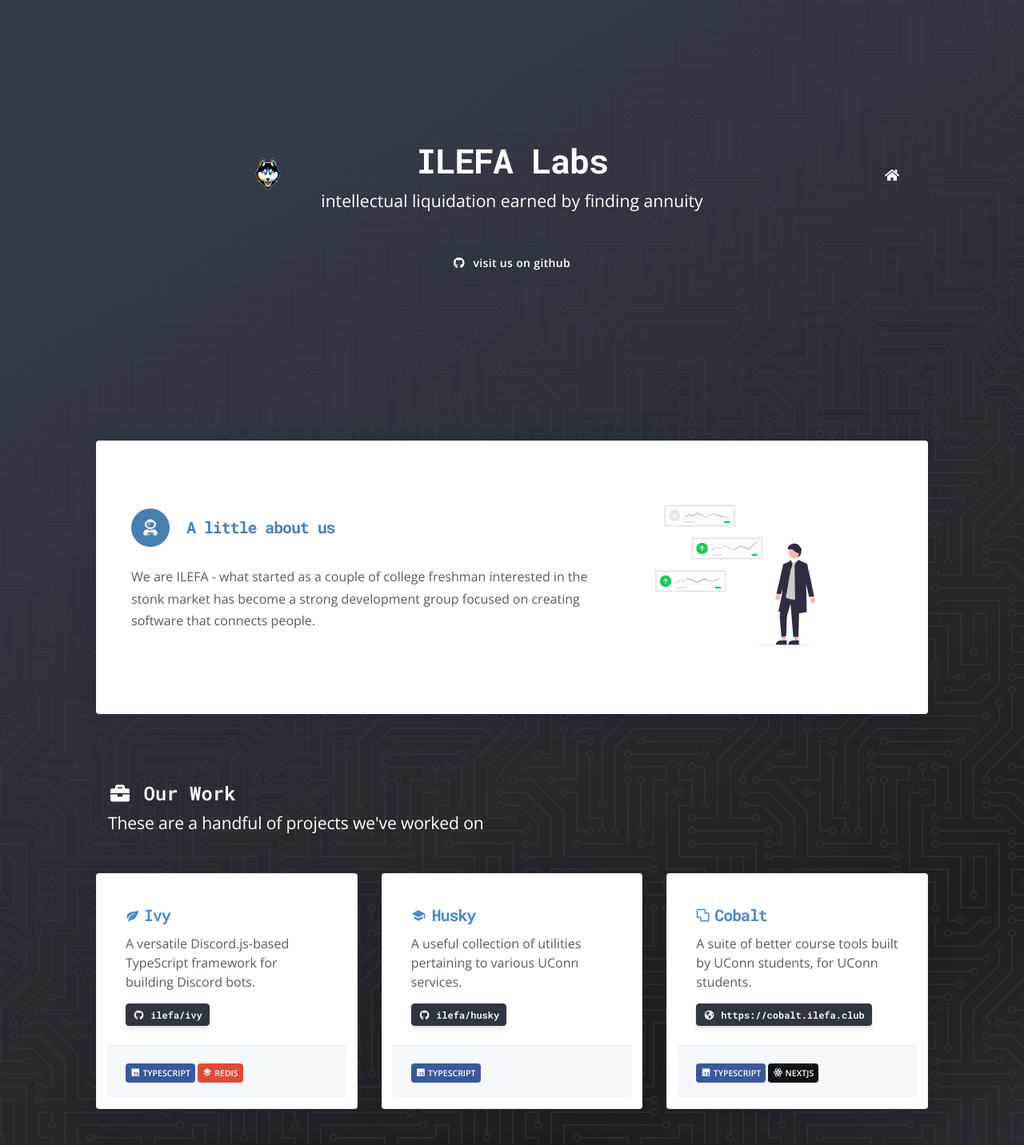
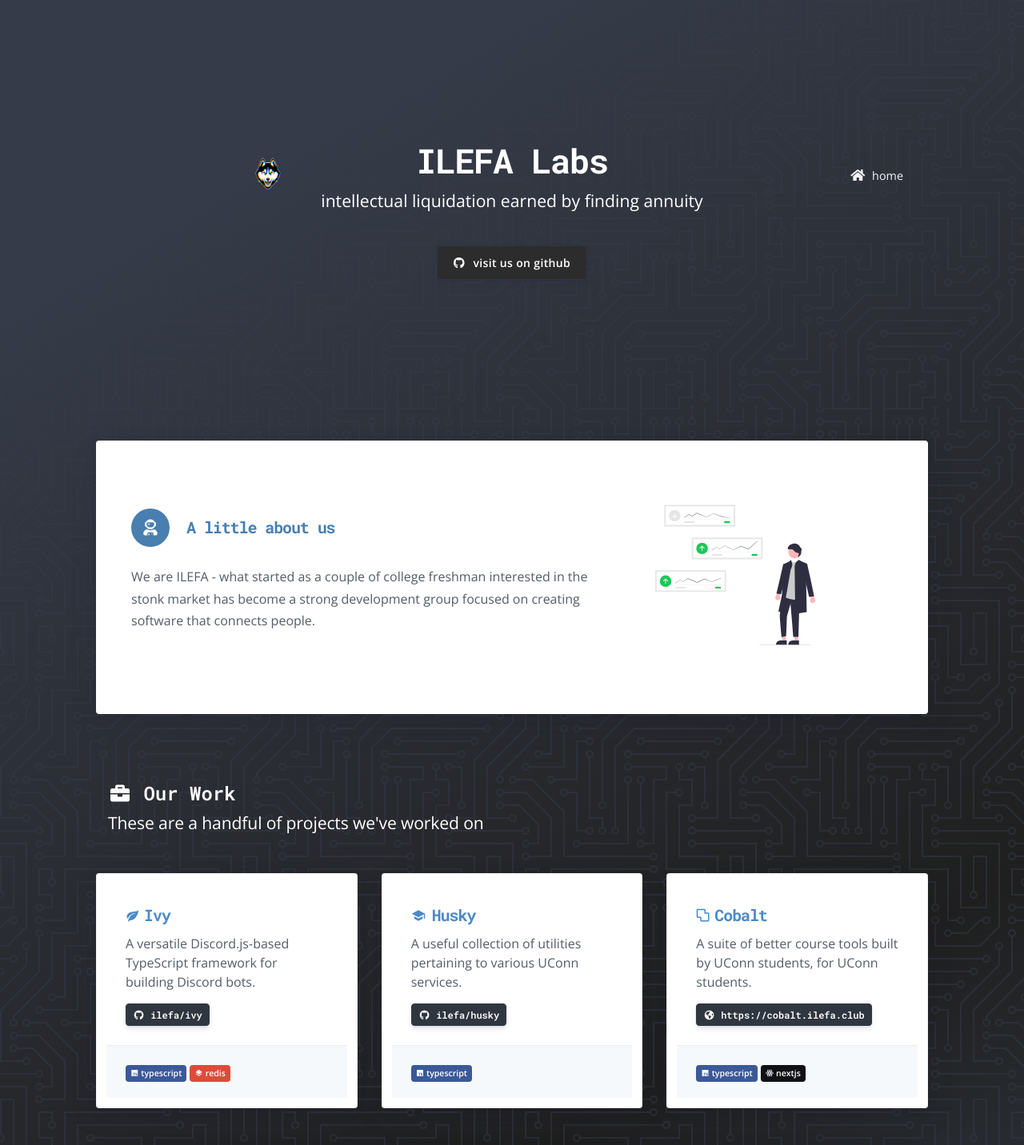
Before and after one commit to ilefa/web, a Next.js app: page / in a window 1280 px wide. Shown: the top 1432 px of the page at 80% size. Built offline with nearby package versions, Linux system fonts and the light colour scheme; no server answers.

Commit message:
Minor refactoring + changes

```diff
--- a/components/Nav.tsx
+++ b/components/Nav.tsx
@@ -55,7 +55,7 @@ export const Nav = () => {
                             <div className="row">
                                 <div className="col-6 collapse-brand">
                                     <Link href="/">
-                                    <a className={`navbar-collapse-title text-success ${styles.navBrandMobileText}`}>
+                                    <a className={`navbar-collapse-title text-primary ${styles.navBrandMobileText}`}>
                                         ILEFA Labs
                                     </a>
                                     </Link>
@@ -74,7 +74,7 @@ export const Nav = () => {
                                     <li className="nav-item" key={element.key}>
                                         <Link href={element.href}>
                                             <a className={`nav-link ${styles.navLink}`}>
-                                                <i className={`${element.icon} fa-fw`}></i> {/*element.name ?? ''*/}
+                                                <i className={`${element.icon} fa-fw`}></i> {element.name}
                                             </a>
                                         </Link>
                                     </li>
--- a/components/WorkCard.tsx
+++ b/components/WorkCard.tsx
@@ -164,7 +164,7 @@ export const WorkCard: React.FC<WorkCardProps> = props => {
                 {
                     tech.map(element =>
                         <Badge color={element.color} key={element.name} className={styles.technologyBadge}>
-                            <i className={element.icon + ' fa-fw ' + styles.projectCardIcon}></i> {element.name}
+                            <i className={element.icon + ' fa-fw mr-1' + styles.projectCardIcon}></i> {element.name}
                         </Badge>
                     )
                 }
--- a/components/IconCardXl.tsx
+++ b/components/cards/IconCard.tsx
@@ -1,29 +1,29 @@
-import styles from './styling/card.module.css';
+import styles from '../styling/card.module.css';
 
 import { ReactElement } from 'react';
 
-export interface IconCardXlProps {
-    icon?: string;
+export interface IconCardProps {
+    icon: string;
     iconColor?: string;
-    headerText?: string;
+    headerText: string;
     headerHref?: string;
+    headerColor?: string;
     headerShine?: boolean;
-    headerColor?: string;
     content: ReactElement | string;
 }
 
-export const IconCardXl: React.FC<IconCardXlProps> = props => {
+export const IconCard: React.FC<IconCardProps> = props => {
     let icon = props.icon || 'fa fa-exclamation-triangle';
     let iconColor = props.iconColor || 'bg-primary';
     let headerText = props.headerText || 'Icon Card';
     let headerHref = props.headerHref || undefined;
+    let headerColor = props.headerColor || 'text-primary';
     let headerShine = props.headerShine || false;
-    let headerColor = props.headerColor || 'text-primary';
-    let content = props.content || 'Icon Card Content';
+    let content = props.content || <></>;
 
     return (
-        <div className="col-lg-12 align-items-stretch">
-            <div className={`card shadow shadow-lg--hover mt-5 ${styles.rgCard}`}>
+        <div className="col-lg-6 order-lg-1 d-flex align-items-stretch">
+            <div className="card shadow shadow-lg--hover mt-5 rg-card-sm">
                 <div className="card-body">
                     <div className="d-flex px-3">
                         <div>
--- a/components/IconCardGlyph.tsx
+++ b/components/cards/IconCardGlyph.tsx
@@ -1,5 +1,5 @@
 import Image from 'next/image';
-import styles from './styling/card.module.css';
+import styles from '../styling/card.module.css';
 
 import { ReactElement } from 'react';
 
--- a/components/IconCard.tsx
+++ b/components/cards/IconCardXl.tsx
@@ -1,29 +1,29 @@
-import styles from './styling/card.module.css';
+import styles from '../styling/card.module.css';
 
 import { ReactElement } from 'react';
 
-export interface IconCardProps {
-    icon: string;
+export interface IconCardXlProps {
+    icon?: string;
     iconColor?: string;
-    headerText: string;
+    headerText?: string;
     headerHref?: string;
+    headerShine?: boolean;
     headerColor?: string;
-    headerShine?: boolean;
     content: ReactElement | string;
 }
 
-export const IconCard: React.FC<IconCardProps> = props => {
+export const IconCardXl: React.FC<IconCardXlProps> = props => {
     let icon = props.icon || 'fa fa-exclamation-triangle';
     let iconColor = props.iconColor || 'bg-primary';
     let headerText = props.headerText || 'Icon Card';
     let headerHref = props.headerHref || undefined;
+    let headerShine = props.headerShine || false;
     let headerColor = props.headerColor || 'text-primary';
-    let headerShine = props.headerShine || false;
-    let content = props.content || <></>;
+    let content = props.content || 'Icon Card Content';
 
     return (
-        <div className="col-lg-6 order-lg-1 d-flex align-items-stretch">
-            <div className="card shadow shadow-lg--hover mt-5 rg-card-sm">
+        <div className="col-lg-12 align-items-stretch">
+            <div className={`card shadow shadow-lg--hover mt-5 ${styles.rgCard}`}>
                 <div className="card-body">
                     <div className="d-flex px-3">
                         <div>
--- a/components/styling/global.css
+++ b/components/styling/global.css
@@ -12,15 +12,8 @@
     cursor: pointer !important;
 }
 
-.dev-notice {
-    background-color: #66A7C5;
-    color: #fff;
-    font-family: 'Roboto Mono', monospace;
-    font-weight: 500;
-    font-size: 14px;
-    letter-spacing: -0.05px;
-    border: 1px #fff solid;
-    padding: 9px 10px;
+.bg-ilefa-dark {
+    background: #2C2C2C !important;
 }
 
 .background-gradient {
--- a/components/styling/home.module.css
+++ b/components/styling/home.module.css
@@ -1,4 +1,4 @@
-.seperatorBottom {
+.separatorBottom {
     top: unset !important;
     bottom: unset !important;
 }
@@ -7,7 +7,7 @@
     margin-top: 20px;
 }
 
-.sectionSeperator {
+.sectionSeparator {
     padding-top: 3.5rem;
 }
 
--- a/components/styling/work.module.css
+++ b/components/styling/work.module.css
@@ -12,7 +12,8 @@
 }
 
 .technologyBadge {
-    margin-right: 3px;
+    margin-right: 4px;
+    text-transform: lowercase !important;
 }
 
 .cardDeckFlex > div {
--- a/pages/index.tsx
+++ b/pages/index.tsx
@@ -130,7 +130,7 @@ const HomePage = () => {
                                     )
                                 }
                                 <div className="btn-wrapper mt-4">
-                                <a href="https://github.com/ilefa" className="btn btn-dark btn-icon mt-3 mb-sm-0 text-lowercase">
+                                <a href="https://github.com/ilefa" className="btn btn-dark bg-ilefa-dark btn-icon mt-3 mb-sm-0 shine text-lowercase">
                                     <span className="btn-inner--icon"><i className="fab fa-github"></i></span>
                                     <span className="btn-inner--text">Visit us on GitHub</span>
                                 </a>
@@ -141,7 +141,7 @@ const HomePage = () => {
                         </div>
                     </div>
                 </div>
-                <section className={`section section-lg ${styles.sectionSeperator} background-circuits`}>
+                <section className={`section section-lg ${styles.sectionSeparator} background-circuits`}>
                     <div className="container" id="body">
                         <IconCardGlyph
                                 title="A little about us"
```
Also changed, not shown: components/index.tsx (+5 -4 lines), components/cards/IconCardContainer.tsx (renamed from components/IconCardContainer.tsx).
